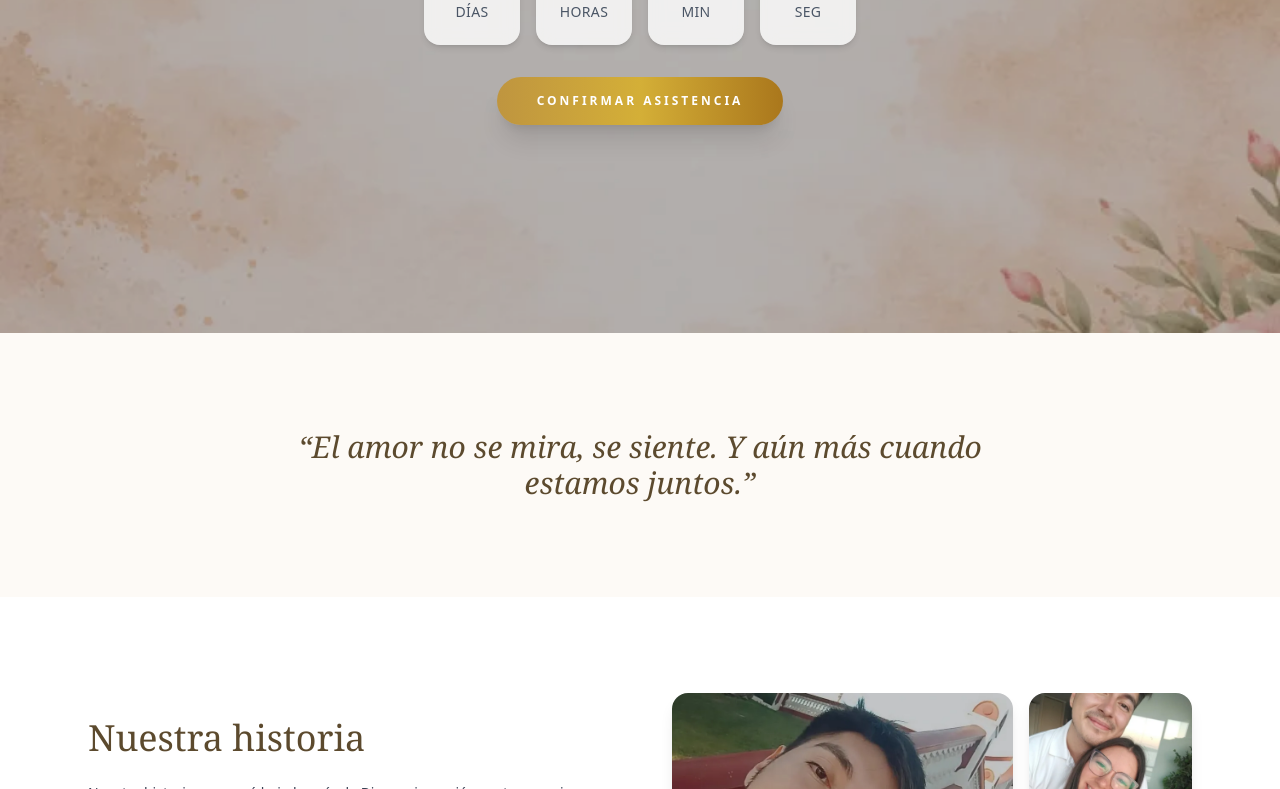
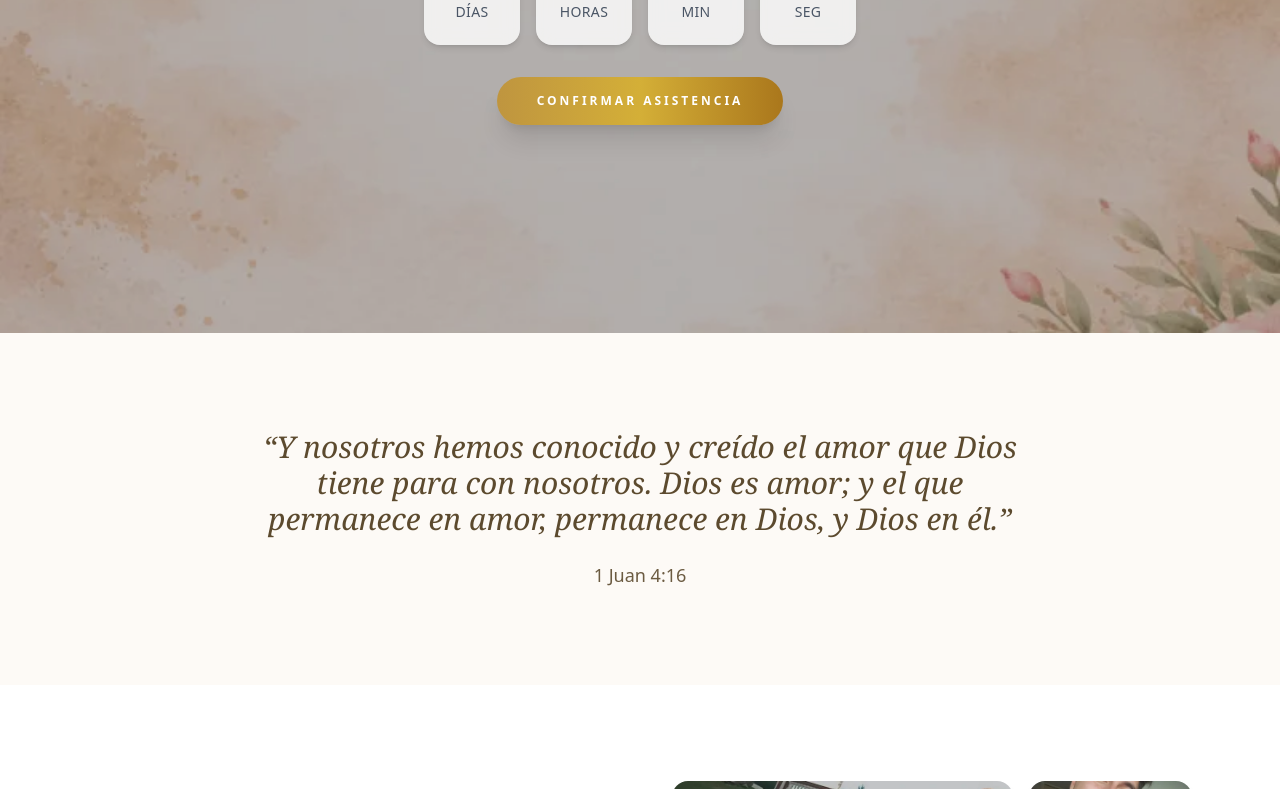
Before and after one commit to Dan5166/nuestra-boda-2026-front, a React (Vite) app: page / in a window 1280 px wide. Shown: the part 467-1256 px from the top of the page. Built offline with nearby package versions, Linux system fonts and the light colour scheme.

Commit message:
ADD versiculo

```diff
--- a/src/pages/Home.tsx
+++ b/src/pages/Home.tsx
@@ -89,8 +89,9 @@ export default function Home() {
       {/* ===== FRASE ===== */}
       <section className="py-24 bg-[#fdfaf6] text-center px-6">
         <p className="font-serif text-2xl md:text-3xl italic max-w-3xl mx-auto">
-          “El amor no se mira, se siente. Y aún más cuando estamos juntos.”
+          “Y nosotros hemos conocido y creído el amor que Dios tiene para con nosotros. Dios es amor; y el que permanece en amor, permanece en Dios, y Dios en él.”
         </p>
+        <p className="text-lg mt-6 opacity-90">1 Juan 4:16</p>
       </section>
 
       {/* ===== NUESTRA HISTORIA ===== */}
```
